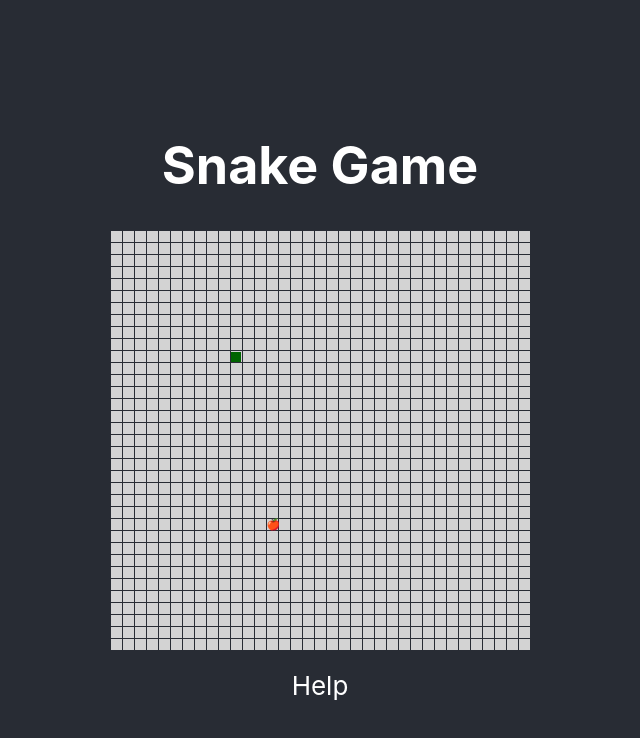
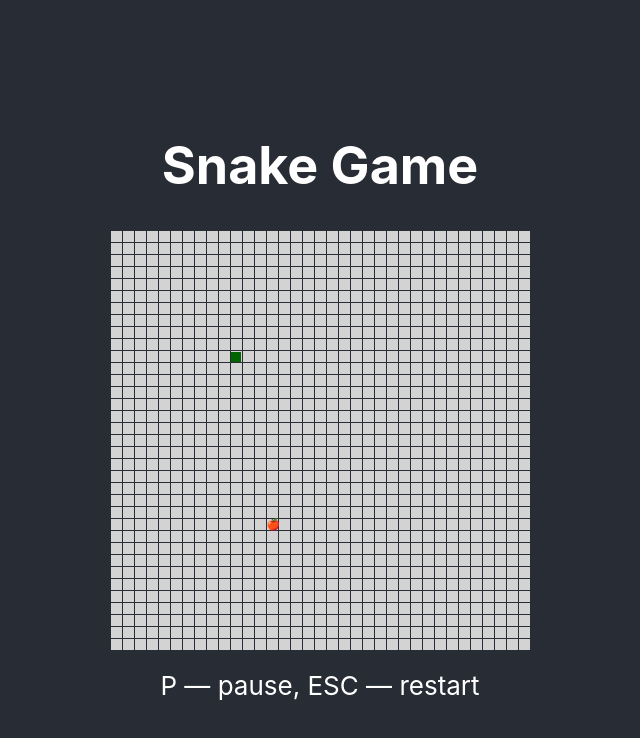
Before and after one commit to TinKurbatoff/snake-game, a React (Create React App) app: page / in a window 1280 px wide. Shown: the top 738 px of the page, without its empty margins (320-960 px from the left). Built offline with nearby package versions, Linux system fonts and the light colour scheme.

Commit message:
updated comments

```diff
--- a/src/components/Game.tsx
+++ b/src/components/Game.tsx
@@ -195,7 +195,7 @@ const Game: React.FC = () => {
           )}
         </div>
       </div>
-      <div>Help</div>
+      <div>P — pause, ESC — restart</div>
     </Container>
   );
 };
```
